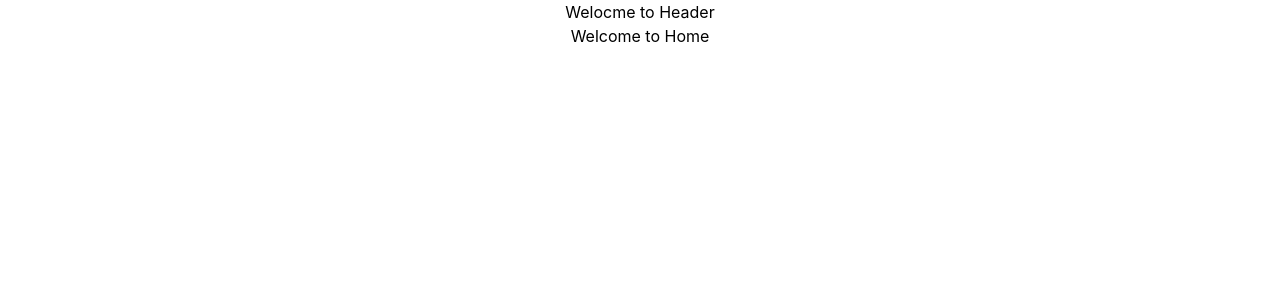
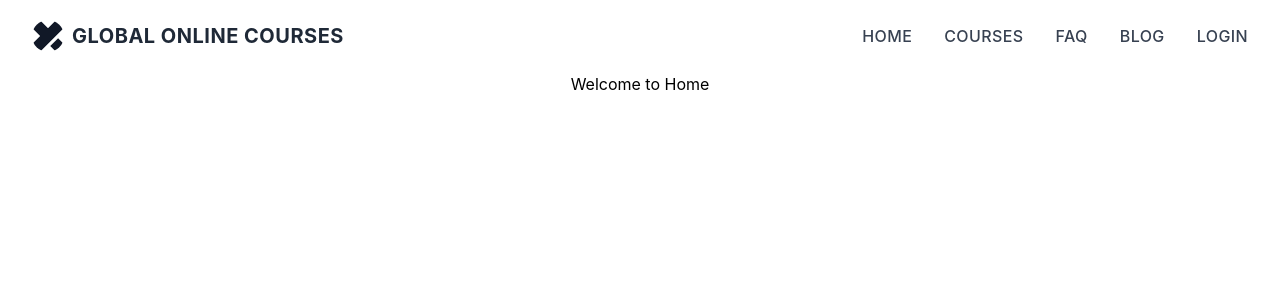
Before and after one commit to Bikrom2001/programming-lang-client-side, a React (Create React App) app: page / in a window 1280 px wide. Shown: the top 300 px of the page. Built offline with nearby package versions, Linux system fonts and the light colour scheme.

Commit message:
header emplement

```diff
--- a/src/components/Header/Header.js
+++ b/src/components/Header/Header.js
@@ -1,10 +1,193 @@
-import React from 'react';
+import React, { useState } from 'react';
+import { Link } from 'react-router-dom';
 
 const Header = () => {
+    const [isMenuOpen, setIsMenuOpen] = useState(false)
     return (
-        <div>
-            <h2>Welocme to Header</h2>
+        <div className='px-4 py-5 mx-auto sm:max-w-xl md:max-w-full lg:max-w-screen-xl md:px-24 lg:px-8'>
+        <div className='relative flex items-center justify-between'>
+          <Link
+            to='/'
+            aria-label='Programming courses'
+            title='Programming courses'
+            className='inline-flex items-center'
+          >
+            <svg
+              xmlns='http://www.w3.org/2000/svg'
+              viewBox='0 0 32 32'
+              fill='currentColor'
+              className='flex-shrink-0 w-8 h-8 rounded-full text-gray-900'
+            >
+              <path d='M18.266 26.068l7.839-7.854 4.469 4.479c1.859 1.859 1.859 4.875 0 6.734l-1.104 1.104c-1.859 1.865-4.875 1.865-6.734 0zM30.563 2.531l-1.109-1.104c-1.859-1.859-4.875-1.859-6.734 0l-6.719 6.734-6.734-6.734c-1.859-1.859-4.875-1.859-6.734 0l-1.104 1.104c-1.859 1.859-1.859 4.875 0 6.734l6.734 6.734-6.734 6.734c-1.859 1.859-1.859 4.875 0 6.734l1.104 1.104c1.859 1.859 4.875 1.859 6.734 0l21.307-21.307c1.859-1.859 1.859-4.875 0-6.734z'></path>
+            </svg>
+            <span className='ml-2 text-xl font-bold tracking-wide text-gray-800 uppercase'>
+            Global Online courses
+            </span>
+          </Link>
+          <ul className='flex items-center hidden space-x-8 lg:flex'>
+            <li>
+              <Link
+                to='/home'
+                aria-label='Home'
+                title='Home'
+                className='font-medium tracking-wide uppercase text-gray-700 transition-colors duration-200 hover:text-deep-purple-accent-400'
+              >
+                Home
+              </Link>
+            </li>
+            <li>
+              <Link
+                to='/courses'
+                aria-label='Courses'
+                title='Courses'
+                className='font-medium tracking-wide uppercase text-gray-700 transition-colors duration-200 hover:text-deep-purple-accent-400'
+              >
+                Courses
+              </Link>
+            </li>
+            <li>
+              <Link
+                to='/faq'
+                aria-label='FAQ'
+                title='FAQ'
+                className='font-medium tracking-wide uppercase text-gray-700 transition-colors duration-200 hover:text-deep-purple-accent-400'
+              >
+                <p> FAQ</p>
+              </Link>
+            </li>
+            <li>
+              <Link
+                to='/blog'
+                aria-label='Blog'
+                title='Blog'
+                className='font-medium tracking-wide uppercase text-gray-700 transition-colors duration-200 hover:text-deep-purple-accent-400'
+              >
+                Blog
+              </Link>
+            </li>
+            <li>
+              <Link
+                to='/login'
+                aria-label='Login'
+                title='Login'
+                className='font-medium tracking-wide uppercase text-gray-700 transition-colors duration-200 hover:text-deep-purple-accent-400'
+              >
+                Login
+              </Link>
+            </li>
+          </ul>
+          <div className='lg:hidden'>
+            <button
+              aria-label='Open Menu'
+              title='Open Menu'
+              className='p-2 -mr-1 transition duration-200 rounded focus:outline-none focus:shadow-outline hover:bg-deep-purple-50 focus:bg-deep-purple-50'
+              onClick={() => setIsMenuOpen(true)}
+            >
+              <svg className='w-5 text-gray-600' viewBox='0 0 24 24'>
+                <path
+                  fill='currentColor'
+                  d='M23,13H1c-0.6,0-1-0.4-1-1s0.4-1,1-1h22c0.6,0,1,0.4,1,1S23.6,13,23,13z'
+                />
+                <path
+                  fill='currentColor'
+                  d='M23,6H1C0.4,6,0,5.6,0,5s0.4-1,1-1h22c0.6,0,1,0.4,1,1S23.6,6,23,6z'
+                />
+                <path
+                  fill='currentColor'
+                  d='M23,20H1c-0.6,0-1-0.4-1-1s0.4-1,1-1h22c0.6,0,1,0.4,1,1S23.6,20,23,20z'
+                />
+              </svg>
+            </button>
+            {isMenuOpen && (
+              <div className='absolute top-0 left-0 w-full'>
+                <div className='p-5 bg-white border rounded shadow-sm'>
+                  <div className='flex items-center justify-between mb-4'>
+                    <div>
+                      <Link
+                        to='/'
+                        aria-label='Programming courses'
+                        title='Programming courses'
+                        className='inline-flex items-center'
+                      >
+                        <svg
+                          xmlns='http://www.w3.org/2000/svg'
+                          viewBox='0 0 32 32'
+                          fill='currentColor'
+                          className='flex-shrink-0 w-8 h-8 rounded-full text-gray-900'
+                        >
+                          <path d='M18.266 26.068l7.839-7.854 4.469 4.479c1.859 1.859 1.859 4.875 0 6.734l-1.104 1.104c-1.859 1.865-4.875 1.865-6.734 0zM30.563 2.531l-1.109-1.104c-1.859-1.859-4.875-1.859-6.734 0l-6.719 6.734-6.734-6.734c-1.859-1.859-4.875-1.859-6.734 0l-1.104 1.104c-1.859 1.859-1.859 4.875 0 6.734l6.734 6.734-6.734 6.734c-1.859 1.859-1.859 4.875 0 6.734l1.104 1.104c1.859 1.859 4.875 1.859 6.734 0l21.307-21.307c1.859-1.859 1.859-4.875 0-6.734z'></path>
+                        </svg>
+                        <span className='ml-2 text-xl font-bold tracking-wide text-gray-800 uppercase'>
+                        Global Online courses
+                        </span>
+                      </Link>
+                    </div>
+                    <div>
+                      <button
+                        aria-label='Close Menu'
+                        title='Close Menu'
+                        className='p-2 -mt-2 -mr-2 transition duration-200 rounded hover:bg-gray-200 focus:bg-gray-200 focus:outline-none focus:shadow-outline'
+                        onClick={() => setIsMenuOpen(false)}
+                      >
+                        <svg className='w-5 text-gray-600' viewBox='0 0 24 24'>
+                          <path
+                            fill='currentColor'
+                            d='M19.7,4.3c-0.4-0.4-1-0.4-1.4,0L12,10.6L5.7,4.3c-0.4-0.4-1-0.4-1.4,0s-0.4,1,0,1.4l6.3,6.3l-6.3,6.3 c-0.4,0.4-0.4,1,0,1.4C4.5,19.9,4.7,20,5,20s0.5-0.1,0.7-0.3l6.3-6.3l6.3,6.3c0.2,0.2,0.5,0.3,0.7,0.3s0.5-0.1,0.7-0.3 c0.4-0.4,0.4-1,0-1.4L13.4,12l6.3-6.3C20.1,5.3,20.1,4.7,19.7,4.3z'
+                          />
+                        </svg>
+                      </button>
+                    </div>
+                  </div>
+                  <nav>
+                    <ul className='space-y-4'>
+                      <li>
+                        <Link
+                          to='/courses'
+                          aria-label='Courses'
+                          title='Courses'
+                          className='font-medium tracking-wide text-gray-700 transition-colors duration-200 hover:text-deep-purple-accent-400'
+                        >
+                          Courses
+                        </Link>
+                      </li>
+                      <li>
+                        <Link
+                          to='/faq'
+                          aria-label='FAQ'
+                          title='FAQ'
+                          className='font-medium tracking-wide text-gray-700 transition-colors duration-200 hover:text-deep-purple-accent-400'
+                        >
+                          <p>FAQ</p>
+                        </Link>
+                      </li>
+                      <li>
+                        <Link
+                          to='/blog'
+                          aria-label='Blog'
+                          title='Blog'
+                          className='font-medium tracking-wide text-gray-700 transition-colors duration-200 hover:text-deep-purple-accent-400'
+                        >
+                          Blog
+                        </Link>
+                      </li>
+                      <li>
+                        <Link
+                          to='/login'
+                          aria-label='Login'
+                          title='Login'
+                          className='font-medium tracking-wide text-gray-700 transition-colors duration-200 hover:text-deep-purple-accent-400'
+                        >
+                          Login
+                        </Link>
+                      </li>
+                    </ul>
+                  </nav>
+                </div>
+              </div>
+            )}
+          </div>
         </div>
+      </div>
     );
 };
 
```
